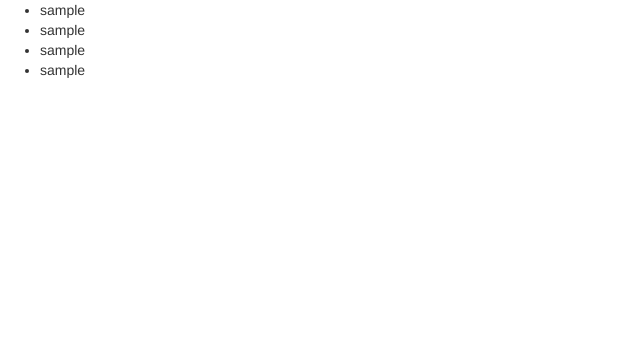
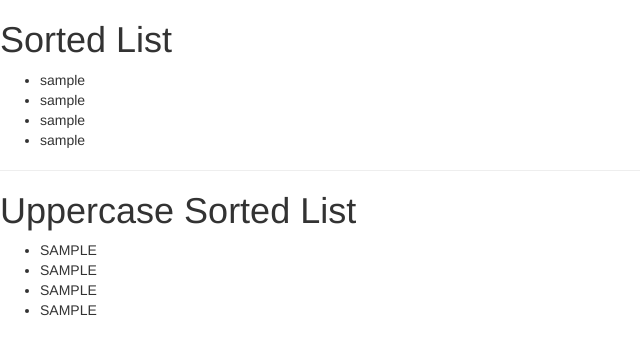
Before and after one commit to akane0915/groceries, a plain HTML site: page index.html in a window 1280 px wide. Both pictures are taken after typing "Sample", "Sample", "Sample", "Sample" into the empty fields and a click on the button "Submit". Shown: the whole page, without its empty margins (0-640 px from the left). Drawn offline with Linux system fonts and the light colour scheme.

Commit message:
create variable for uppercase and display results

```diff
--- a/index.html
+++ b/index.html
@@ -22,10 +22,13 @@
       <button type="submit" name="button">Submit</button>
     </form>
 
-    <ul id="unsorted-list">
+    <h1>Sorted List</h1>
+    <ul id="sorted-list">
     </ul>
+    <hr>
 
-    <ul id="sorted-list">
+    <h1>Uppercase Sorted List</h1>
+    <ul id="uppercase-list">
     </ul>
   </body>
 </html>
--- a/js/scripts.js
+++ b/js/scripts.js
@@ -5,12 +5,20 @@ $(document).ready(function(){
 
     var inputs = ["item0", "item1", "item2", "item3"];
 
-    var unsorted = inputs.map(function(input){
+    var sorted = inputs.map(function(input){
       return $("#" + input).val().toLowerCase();
+    }).sort();
+
+    var uppercase = sorted.map(function(input){
+      return input.toUpperCase();
     });
 
-    unsorted.forEach(function(item) {
-      $("#unsorted-list").append("<li>"+item+"</li>");
+    sorted.forEach(function(item) {
+      $("#sorted-list").append("<li>"+item+"</li>");
+    });
+
+    uppercase.forEach(function(item){
+      $("#uppercase-list").append("<li>"+item+"</li>");
     });
 
   });
```
